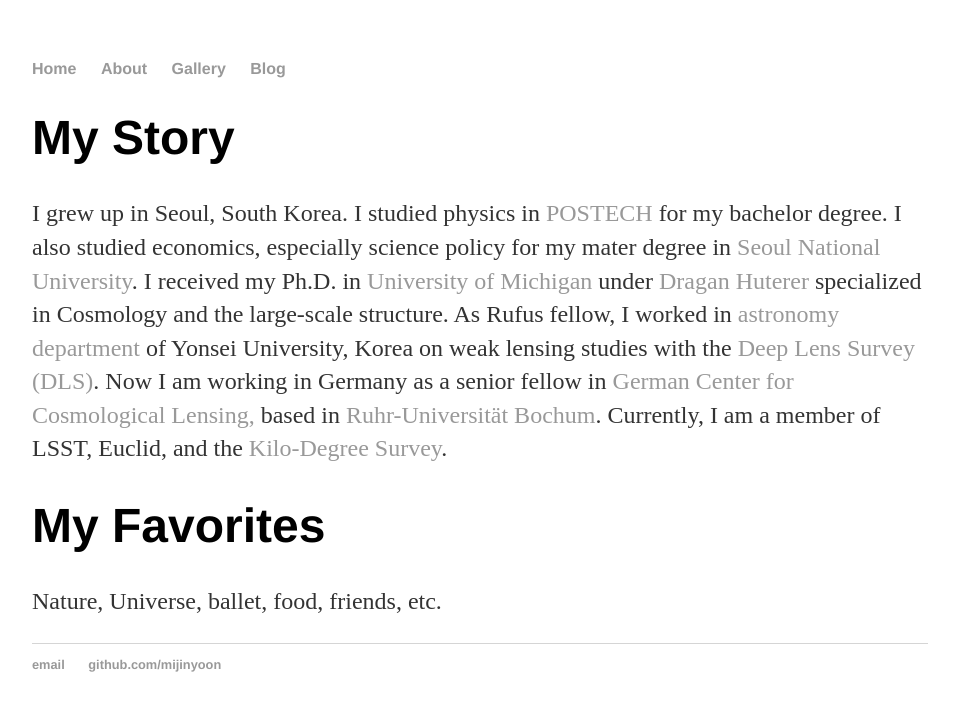
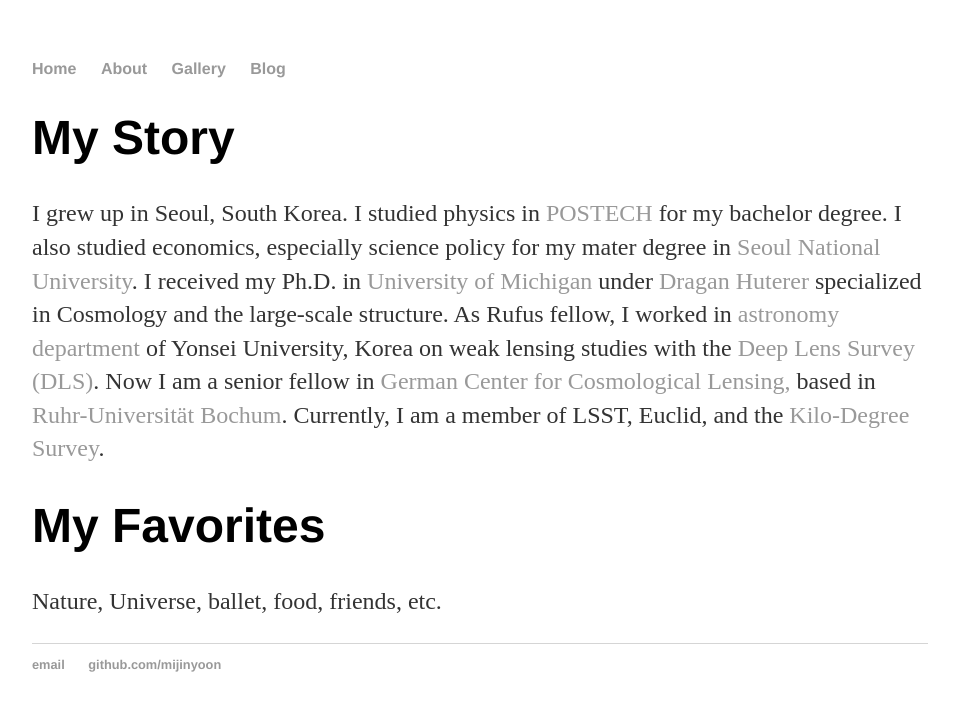
Before and after one commit to mijinyoon/mijinyoon.github.io, a Jekyll site: the page built from about/index.html, in a window 1280 px wide. Shown: the top 711 px of the page, without its empty margins (160-1113 px from the left). Built offline with Jekyll 4.4.1, drawn with Linux system fonts in a browser that asks for light colours.

Commit message:
Update index.html

```diff
--- a/about/index.html
+++ b/about/index.html
@@ -5,7 +5,7 @@
 <div class="blurb">
 	<h1>My Story</h1>
 	<p>I grew up in Seoul, South Korea. I studied physics in <a href=http://www.postech.ac.kr/eng/>POSTECH</a> for my bachelor degree. I also studied economics, especially science policy for my mater degree in <a href=http://temep.snu.ac.kr/en>Seoul National University</a>. I received my Ph.D. in <a href="https://umich.edu">University of Michigan</a> under <a href="http://www-personal.umich.edu/~huterer/">Dragan Huterer</a> specialized in Cosmology and the large-scale structure.
-As Rufus fellow, I worked in <a href=https://devcms.yonsei.ac.kr/galaxy_en/index.do>astronomy department</a> of Yonsei University, Korea on weak lensing studies with the <a href=https://www.noao.edu/survey-archives/deeplens/>Deep Lens Survey (DLS)</a>. Now I am working in Germany as a senior fellow in <a href="https://gccl-rub.github.io">German Center for Cosmological Lensing, </a> based in <a href="https://www.ruhr-uni-bochum.de/en">Ruhr-Universität Bochum</a>. Currently, I am a member of LSST, Euclid, and the <a href=http://kids.strw.leidenuniv.nl>Kilo-Degree Survey</a>.</p>
+As Rufus fellow, I worked in <a href=https://devcms.yonsei.ac.kr/galaxy_en/index.do>astronomy department</a> of Yonsei University, Korea on weak lensing studies with the <a href=https://www.noao.edu/survey-archives/deeplens/>Deep Lens Survey (DLS)</a>. Now I am a senior fellow in <a href="https://gccl-rub.github.io">German Center for Cosmological Lensing, </a> based in <a href="https://www.ruhr-uni-bochum.de/en">Ruhr-Universität Bochum</a>. Currently, I am a member of LSST, Euclid, and the <a href=http://kids.strw.leidenuniv.nl>Kilo-Degree Survey</a>.</p>
 	<h1>My Favorites</h1>
 	<p>Nature, Universe, ballet, food, friends, etc.</p>
 </div><!-- /.blurb -->
```
